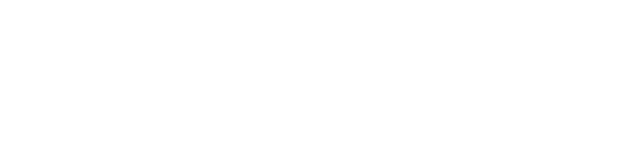
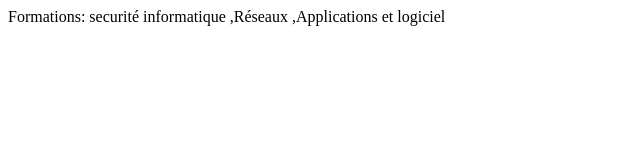
Before and after one commit to Rox707/git-mon-cv, a plain HTML site: page index.html in a window 1280 px wide. Shown: the whole page, without its empty margins (0-640 px from the left). Drawn offline with Linux system fonts and the light colour scheme.

Commit message:
mise en place de la section formations

```diff
--- a/index.html
+++ b/index.html
@@ -7,6 +7,6 @@
     <link rel="stylesheet" type="text/css" href="style.css"
 </head>
 <body>
-
+    Formations: securité informatique ,Réseaux ,Applications et logiciel
 </body>
 </html>
```
